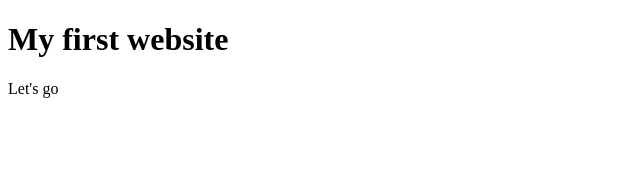
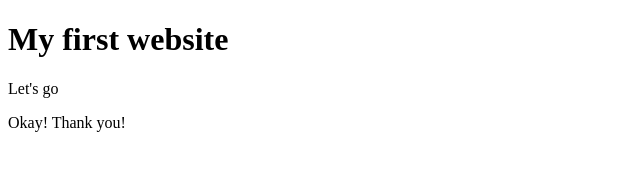
Before and after one commit to msyashik/my-first-website, a plain HTML site: page index.html in a window 1280 px wide. Shown: the whole page, without its empty margins (0-640 px from the left). Drawn offline with Linux system fonts and the light colour scheme.

Commit message:
added change

```diff
--- a/index.html
+++ b/index.html
@@ -8,5 +8,6 @@
 <body>
     <h1>My first website</h1>
     <p>Let's go</p>
+    <p>Okay! Thank you!</p>
 </body>
 </html>
```
